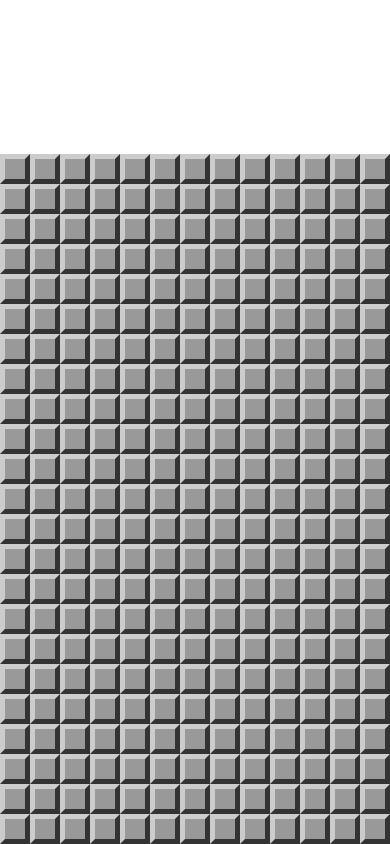
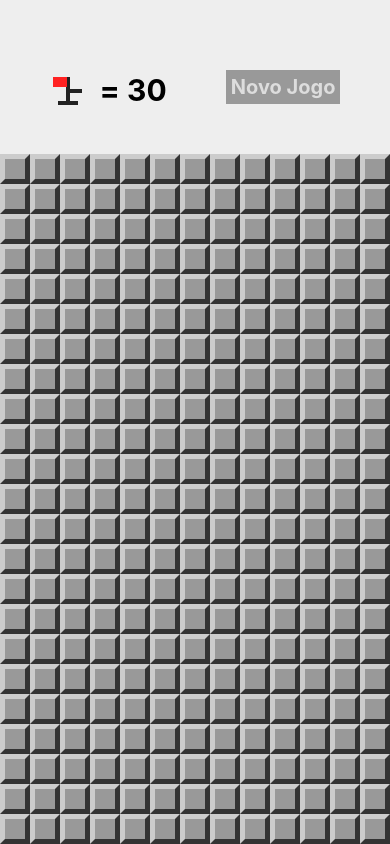
Before and after one commit to carlosjr77/mines, a React Native app: screen / in a window 390 px wide. Built offline with nearby package versions, Linux system fonts and the light colour scheme.

Commit message:
finalizando logica do jogo

```diff
--- a/App.js
+++ b/App.js
@@ -2,13 +2,17 @@ import React, {Component} from 'react';
 import {StyleSheet, View, Alert} from 'react-native';
 import params from './src/params'
 import MineField from './src/components/MineField'
+import Header from './src/components/Header'
+import LevelSelection from './src/screens/LevelSelection'
 import {
   createMinedBoard,
   cloneBoard,
   hasExploded,
   winGame,
   openField,
-  showMines
+  showMines,
+  inverterFlag,
+  flagsUsed
  } from './src/functions'
 
 export default class App extends Component {
@@ -30,7 +34,8 @@ export default class App extends Component {
     return {
       board: createMinedBoard(rows, cols, this.minesAmount()),
       win: false,
-      lost: false
+      lost: false,
+      showLevelSelection: false
     }
   }
 
@@ -46,18 +51,45 @@ export default class App extends Component {
     }
 
     if(win) {
-      showMines(board)
       Alert.alert("Parabéns!", "Você venceu!")
     }
+
     this.setState({ board, win, lost })
+  }
+
+  onSelectField = (row, column) => {
+    const board = cloneBoard(this.state.board)
+    inverterFlag(board, row, column)
+    const win = winGame(board)
+
+    if(win) {
+      Alert.alert("Parabéns!", "Você venceu!")
+    }
+
+    this.setState({ board, win })
+  }
+
+  onLevelSelected = level => {
+    params.difficultLevel = level
+    this.setState(this.createState())
   }
 
 
   render() {
     return (
       <View style={styles.container}>
+      <LevelSelection
+        visible={this.state.showLevelSelection}
+        onLevelSelected={this.onLevelSelected}
+        onCancel={() => this.setState({showLevelSelection: false})}/>
+      <Header
+        flagsLeft={this.minesAmount() - flagsUsed(this.state.board)}
+        onNewGame={() => this.setState(this.createState())}
+        onFlagPress={() => this.setState({showLevelSelection: true})}/>
         <View style={styles.board}>
-          <MineField board={this.state.board} onOpenField={this.onOpenField}/>
+          <MineField board={this.state.board}
+            onOpenField={this.onOpenField}
+            onSelectField={this.onSelectField}/>
         </View>
       </View>
     );
--- /dev/null
+++ b/src/components/ButtonLevel.js
@@ -0,0 +1,38 @@
+import React from 'react'
+import { TouchableOpacity, Text, StyleSheet } from 'react-native'
+
+export default props => {
+    return (
+        <TouchableOpacity
+            style={[
+                styles.button, props.bgEasy,
+                props.bgEasy ? styles.bgEasy : null,
+                props.bgNormal ? styles.bgNormal : null,
+                props.bgHard ? styles.bgHard : null,
+            ]}
+            onPress={props.levelSelected}>
+            <Text style={styles.buttonLabel}>{props.titleLevel}</Text>
+        </TouchableOpacity>
+    )
+}
+
+const styles = StyleSheet.create({
+    button: {
+        marginTop: 10,
+        padding: 5,
+    },
+    buttonLabel: {
+        fontSize: 20,
+        color: '#EEE',
+        fontWeight: 'bold',
+    },
+    bgEasy: {
+        backgroundColor: '#49b65d'
+    },
+    bgNormal: {
+        backgroundColor: '#2765F7'
+    },
+    bgHard: {
+        backgroundColor: '#F26337'
+    }
+})
--- a/src/components/Field.js
+++ b/src/components/Field.js
@@ -22,7 +22,8 @@ export default props => {
     }
 
     return (
-        <TouchableWithoutFeedback onPress={props.onOpen}>
+        <TouchableWithoutFeedback onPress={props.onOpen}
+            onLongPress={props.onSelect}>
             <View style={styleField}>
                 {!mined && opened && nearMines > 0 ?
                     <Text style={[styles.label, {color: color}]}>{nearMines}</Text> : false}
--- /dev/null
+++ b/src/components/Header.js
@@ -0,0 +1,55 @@
+import React from 'react'
+import { View, StyleSheet, Text, TouchableOpacity} from 'react-native'
+import Flag from './Flag'
+
+export default props => {
+    return (
+        <View style={styles.container}>
+            <View style={styles.flagContainer}>
+                <TouchableOpacity onPress={props.onFlagPress}
+                    style={styles.flagButton}>
+                    <Flag bigger />
+                </TouchableOpacity>
+                <Text style={styles.flagsLeft}>= {props.flagsLeft}</Text>
+            </View>
+            <TouchableOpacity style={styles.button}
+                onPress={props.onNewGame}>
+                <Text style={styles.buttonLabel}>Novo Jogo</Text>
+            </TouchableOpacity>
+        </View>
+    )
+}
+
+const styles = StyleSheet.create({
+    container: {
+        flex: 1,
+        flexDirection: 'row',
+        backgroundColor: '#EEE',
+        alignItems: 'center',
+        justifyContent: 'space-around',
+        paddingTop: 20,
+        paddingHorizontal: 20
+    },
+    flagContainer: {
+        flexDirection: 'row'
+    },
+    flagButton: {
+        marginTop: 10,
+        minWidth: 30
+    },
+    flagsLeft: {
+        fontSize: 30,
+        fontWeight: 'bold',
+        paddingTop: 5,
+        marginLeft: 20
+    },
+    button: {
+        backgroundColor: '#999',
+        padding: 5
+    },
+    buttonLabel: {
+        fontSize: 20,
+        color: '#DDD',
+        fontWeight: 'bold',
+    }
+})
--- a/src/components/MineField.js
+++ b/src/components/MineField.js
@@ -5,7 +5,9 @@ import Field from './Field'
 export default props => {
     const rows = props.board.map( (row, r) => {
         const columns = row.map( (field, c ) => {
-            return <Field {...field} key={c} onOpen={() => props.onOpenField(r, c)}/>
+            return <Field {...field} key={c}
+                onOpen={() => props.onOpenField(r, c)}
+                onSelect={e => props.onSelectField(r, c)}/>
         })
         return <View style={{flexDirection: 'row'}} key={r}>{columns}</View>
     })
--- a/src/functions.js
+++ b/src/functions.js
@@ -95,11 +95,20 @@ const winGame = board => fields(board).filter(pendding).length === 0
 const showMines = board => fields(board).filter(field => field.mined)
     .forEach(field => field.opened = true)
 
+const inverterFlag = (board, row, column) => {
+    const field = board[row][column]
+    field.flagged = !field.flagged
+}
+
+const flagsUsed = board => fields(board).filter(field=> field.flagged).length
+
 export {
     createMinedBoard,
     cloneBoard,
     hasExploded,
     winGame,
     openField,
-    showMines
+    showMines,
+    inverterFlag,
+    flagsUsed
 }
--- /dev/null
+++ b/src/screens/LevelSelection.js
@@ -0,0 +1,38 @@
+import React from 'react'
+import { View, StyleSheet, TouchableOpacity, Modal, Text} from 'react-native'
+import ButtonLevel from '../components/ButtonLevel'
+
+export default props => {
+    return (
+        <Modal onRequestClose={props.onCancel} visible={props.visible}
+            animationType='slide' transparent={true}>
+            <View style={styles.frame}>
+                <View style={styles.container}>
+                    <Text style={styles.title}>Selecione o Nível</Text>
+                    <ButtonLevel titleLevel='Fácil' levelSelected={() => props.onLevelSelected(0.1)} bgEasy/>
+                    <ButtonLevel titleLevel='Intermediário' levelSelected={() => props.onLevelSelected(0.2)} bgNormal/>
+                    <ButtonLevel titleLevel='Difícil' levelSelected={() => props.onLevelSelected(0.3)} bgHard/>
+                </View>
+            </View>
+        </Modal>
+    )
+}
+
+const styles = StyleSheet.create({
+    frame: {
+        flex: 1,
+        alignItems: 'center',
+        justifyContent: 'center',
+        backgroundColor: 'rgba(0,0,0,0.6)',
+    },
+    container: {
+        backgroundColor: '#EEE',
+        alignItems: 'center',
+        justifyContent: 'center',
+        padding: 15,
+    },
+    title: {
+        fontSize: 30,
+        fontWeight: 'bold',
+    }
+})
```
